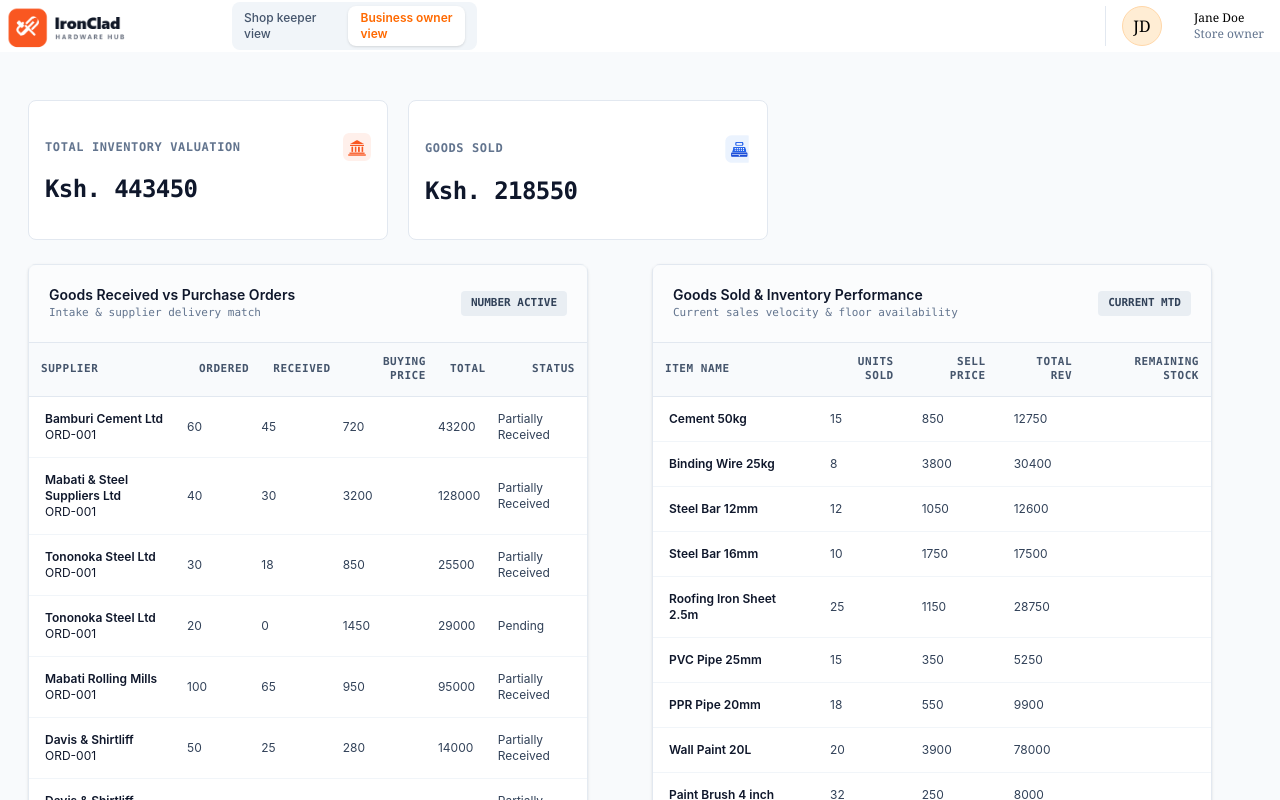
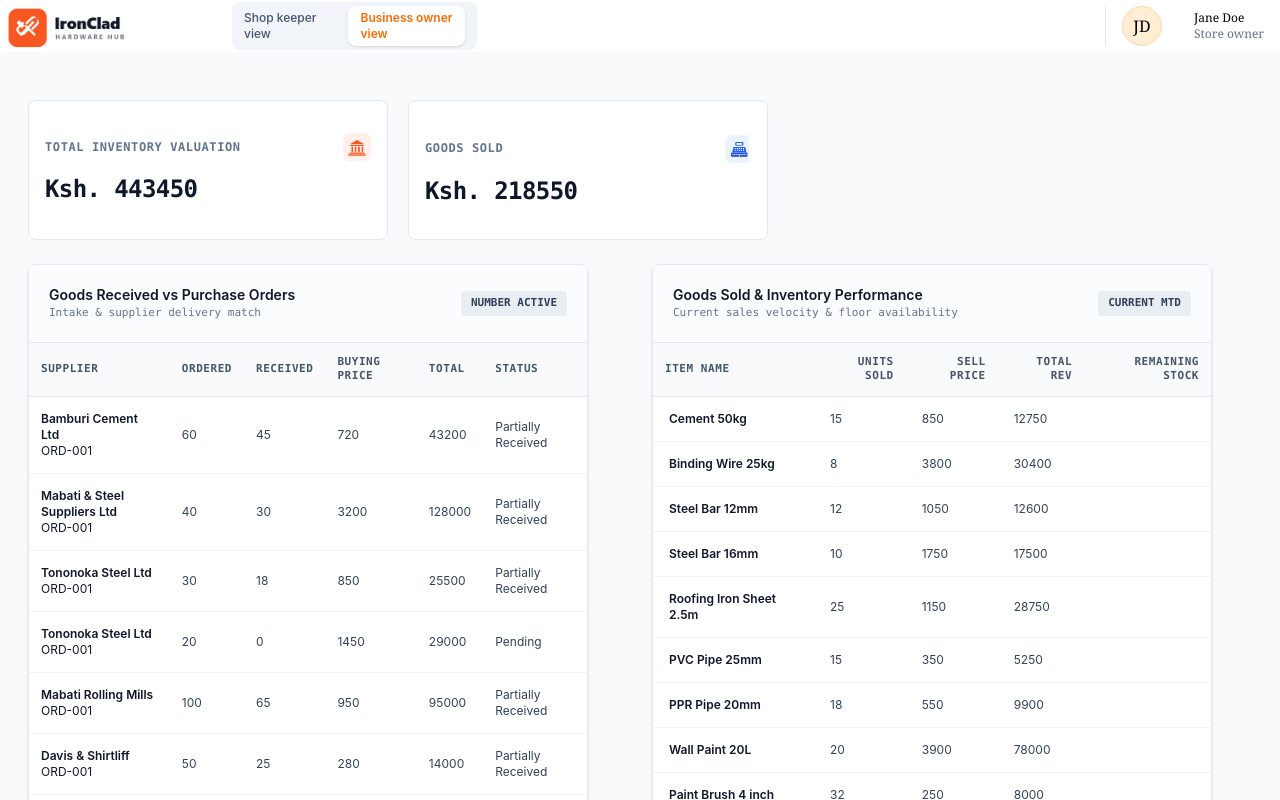
Before and after one commit to AlfineK/hardware-app, a React (Vite) app: page / in a window 1280 px wide. Shown: the top 800 px of the page. Built offline with nearby package versions, Linux system fonts and the light colour scheme; data requests are answered from the project's data file.

Commit message:
finalizes the styling

```diff
--- a/src/components/GoodsReceived.jsx
+++ b/src/components/GoodsReceived.jsx
@@ -3,6 +3,7 @@ import {useNavigate} from "react-router-dom"
 
 const GoodsReceived = ({ receivedItems, orderedItems }) => {
     const style = "text-slate-900 font-sans antialiased";
+    const dataStyle ="px-3 "
     const navigate = useNavigate();
 
     function showOrderdItems(e,id){
@@ -20,7 +21,7 @@ const GoodsReceived = ({ receivedItems, orderedItems }) => {
                 key={received.id}
                 className="hover:bg-slate-50/80 transition-colors duration-300"
             >
-                <td className="py-3.5 px-4">
+                <td className="py-3.5 px-3">
                     <div>
                         <p className={`${style} font-semibold`}>
                             {orderedItems.supplier}
@@ -31,11 +32,11 @@ const GoodsReceived = ({ receivedItems, orderedItems }) => {
                         </p>
                     </div>
                 </td>
-                <td>{orderedItems.quantityOrdered}</td>
-                <td>{received.quantityReceived ?? 0}</td>
-                <td>{orderedItems.buyingPrice}</td>
-                <td>{orderedItems.totalPrice}</td>
-                <td>{orderedItems.supplyStatus}</td>
+                <td className={dataStyle}>{orderedItems.quantityOrdered}</td>
+                <td className={dataStyle}>{received.quantityReceived ?? 0}</td>
+                <td className={dataStyle}>{orderedItems.buyingPrice}</td>
+                <td className={dataStyle}>{orderedItems.totalPrice}</td>
+                <td className={dataStyle}>{orderedItems.supplyStatus}</td>
             </tr>
         ))}
 
--- a/src/components/ReceivedVsPurchase.jsx
+++ b/src/components/ReceivedVsPurchase.jsx
@@ -1,7 +1,7 @@
 import GoodsReceivedList from "./GoodsReceivedList"
 
 const ReceivedVsPurchase = () => {
-  const style = "py-3 px-3 text-right font-semibold"
+  const style = "py-3 px-3 text-left font-semibold"
   return (
     <div className='flex flex-col bg-white border border-slate-200/90 shadow-sm w-140 rounded-lg mt-6 '>
 
@@ -22,7 +22,7 @@ const ReceivedVsPurchase = () => {
         <table className="w-full text-left text-xs border-collapse">
           <thead>
             <tr className="bg-slate-50 text-slate-600 font-mono uppercase tracking-wider text-[11px] border-b border-slate-200">
-              <th className={`py-3 px-3 text-left font-semibold`}>Supplier</th>
+              <th className={`py-3 px-3 font-semibold`}>Supplier</th>
               <th className={style}>Ordered</th>
               <th className={style}>Received</th>
               <th className={style}>Buying Price</th>
```
